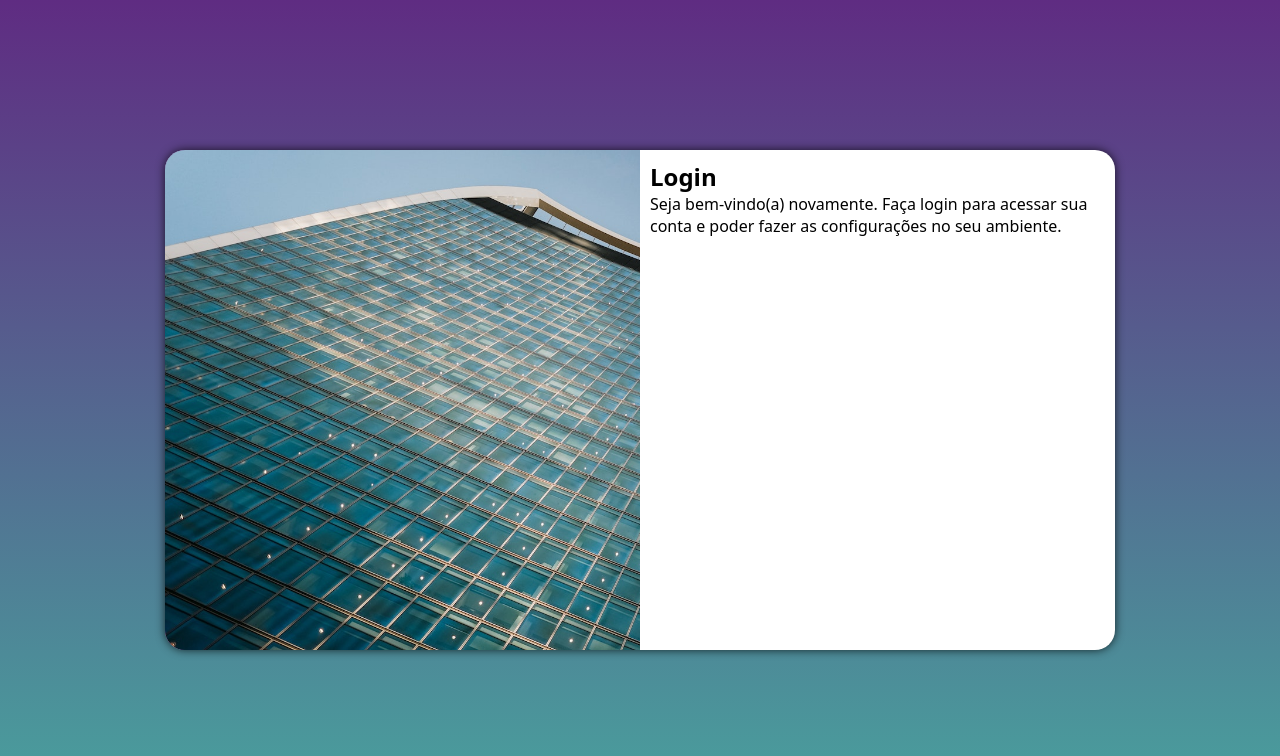
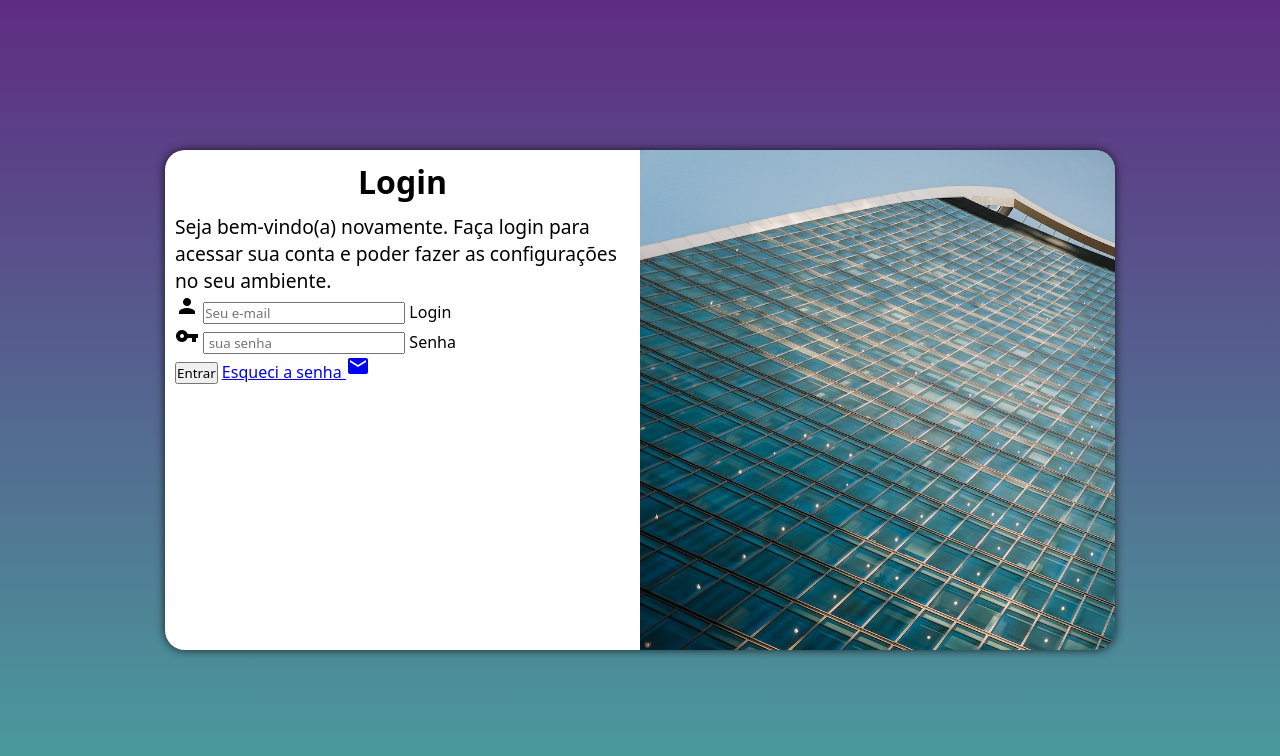
Before and after one commit to LCarllos/projeto-login, a plain HTML site: page index.html in a window 1280 px wide. Drawn offline with Linux system fonts and the light colour scheme.

Commit message:
atualizações do formulario

```diff
--- a/estilos/media-query.css
+++ b/estilos/media-query.css
@@ -32,14 +32,21 @@
     }
 
     section#login > div#imagem {
-        float: left;
+        float: right;
         width: 50%;
         height: 100%;
     }
 
     section#login > div#formulario {
-        float: right;
+        float: left;
         width: 50%;
     }
 
+    div#formulario > h1 {
+        font-size: 2em;
+    }
+
+    div#formulario > p {
+        font-size: 1.2em;
+    }
 }
--- a/estilos/style.css
+++ b/estilos/style.css
@@ -54,3 +54,12 @@ section#login > div#formulario {
     display: block;
     padding: 10px;
 }
+
+div#formulario > h1 {
+    text-align: center;
+    margin-bottom: 10px;
+}
+
+div#formulario > p {
+    font-size: 0.8em;
+}
--- a/index.html
+++ b/index.html
@@ -5,6 +5,7 @@
     <meta http-equiv="X-UA-Compatible" content="IE=edge">
     <meta name="viewport" content="width=device-width, initial-scale=1.0">
     <title>Login</title>
+    <link rel="stylesheet" href="https://fonts.googleapis.com/icon?family=Material+Icons">
     <link rel="stylesheet" href="estilos/style.css">
     <link rel="stylesheet" href="estilos/media-query.css">
 </head>
@@ -17,7 +18,21 @@
                 <p>
                     Seja bem-vindo(a) novamente. Faça login para acessar sua conta e poder fazer as configurações no seu ambiente.
                     <form action="login.php" method="post">
-
+                        <div class="campo" autocomplete="on">
+                            <i class="material-icons">person</i>
+                            <input type="email" name="login" id="ilogin" placeholder="Seu e-mail" autocomplete="email" required maxlength="30">
+                            <label for="ilogin">Login</label>
+                        </div>
+                        <div class="campo">
+                            <i class="material-icons">vpn_key</i>
+                            <input type="password" name="senha" id="isenha" placeholder=" sua senha" autocomplete="current-password" required minlength="8" maxlength="20">
+                            <label for="isenha">Senha</label>
+                        </div>
+                        <input type="submit" value="Entrar">
+                        <a href="esqueci.html">
+                            Esqueci a senha
+                            <i class="material-icons">mail</i>
+                        </a>
                     </form>
                 </p>
 
```
